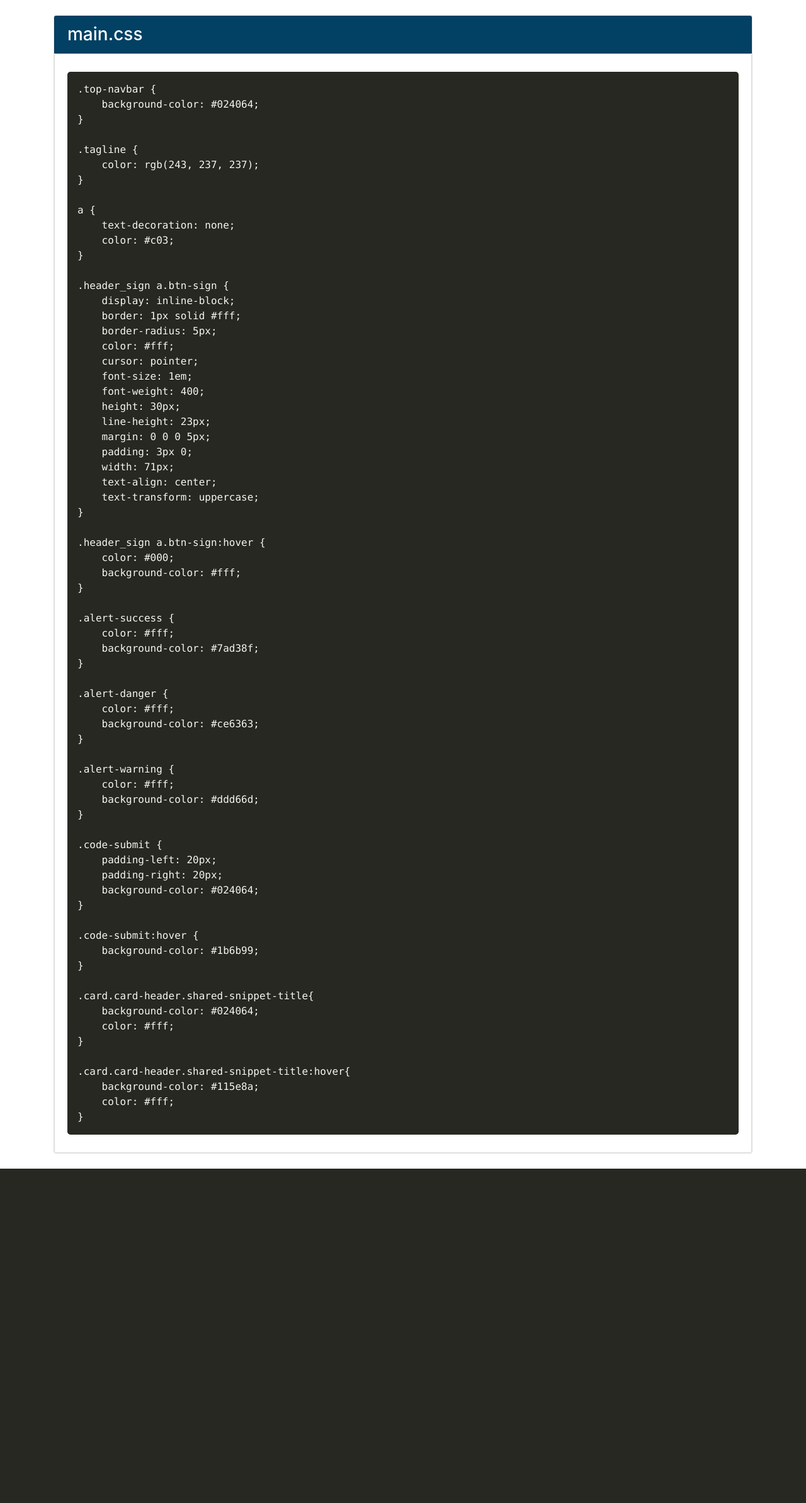
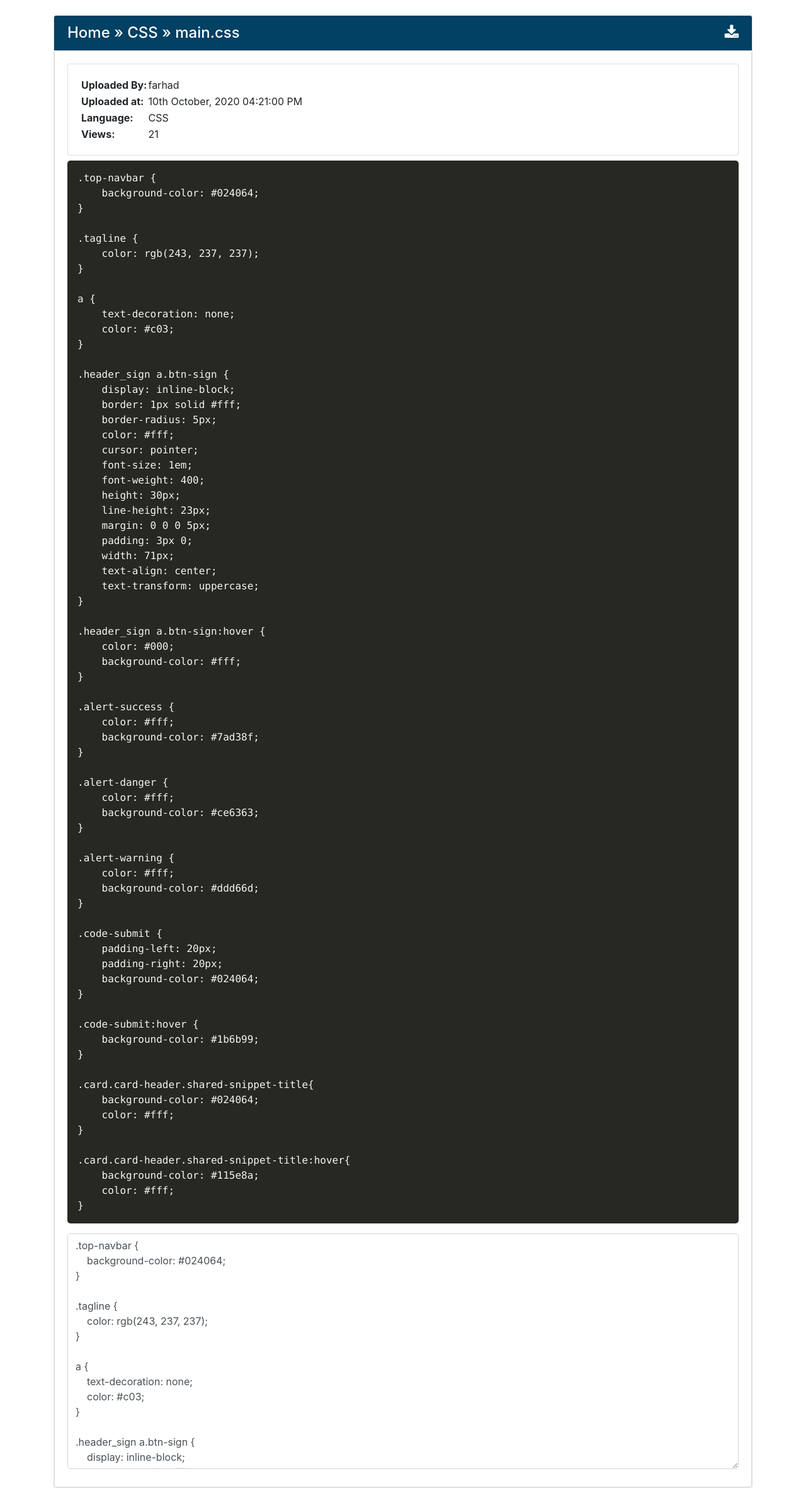
Before and after one commit to farhad0085/Django-Code-Sharing-App, a Django app: page /code/5/ in a window 1280 px wide. Shown: the part 56-2443 px from the top of the page at 63% size. Before the commit the page ends 1912 px from the top, so only its background shows below. Run offline with Django 3.2, Linux system fonts and the light colour scheme; data comes from the database, SQL or seed files in the repository; both versions use the stored data as it was after the commit; some libraries are stand-ins or nearby versions.

Commit message:
code page

```diff
--- a/codes/static/main.css
+++ b/codes/static/main.css
@@ -9,6 +9,11 @@
 a {
     text-decoration: none;
     color: #c03;
+}
+
+.card-link.breadcumb a {
+    text-decoration: none;
+    color: white;
 }
 
 .header_sign a.btn-sign {
@@ -67,3 +72,10 @@ a {
     background-color: #115e8a;
     color: #fff;
 }
+
+
+/* remove scrollbar from textarea */
+
+.noscroll::-webkit-scrollbar {
+    display: none;
+}
--- a/codes/templates/codes/code_page.html
+++ b/codes/templates/codes/code_page.html
@@ -7,10 +7,35 @@
 {% block content %}
 <div class="card my-4">
     <div class="card card-header shared-snippet-title" style="padding-bottom: 0px !important">
-        <h3 class="card-title">{{code.snippet_title}}</h3>
+        <h4 class="card-title card-link breadcumb"><a href="{% url 'home' %}">Home</a> &raquo; <a
+                href="{% url 'home' %}">{{code.language.name}}</a> &raquo; {{code.snippet_title}} <span
+                class="float-right"><i class="fa fa-download" aria-hidden="true"></i></span></h4>
     </div>
     <div class="card card-body">
-        <pre><code class="language-python">{{ code.snippet_body }}</code></pre>
+        <div class="card">
+            <div class="card-body">
+                <table>
+                    <tr>
+                        <td><b>Uploaded By:</b></td>
+                        <td>{{code.author}}</td>
+                    </tr>
+                    <tr>
+                        <td><b>Uploaded at:</b></td>
+                        <td>{{code.created_utc|date:"dS F, Y h:i:s A"}}</td>
+                    </tr>
+                    <tr>
+                        <td><b>Language:</b></td>
+                        <td>{{code.language.name}}</td>
+                    </tr>
+                    <tr>
+                        <td><b>Views:</b></td>
+                        <td>{{code.total_views}}</td>
+                    </tr>
+                </table>
+            </div>
+        </div>
+        <pre><code class="language-html">{{ code.snippet_body }}</code></pre>
+        <textarea class="form-control noscroll my-2" rows="15">{{ code.snippet_body }}</textarea>
     </div>
 </div>
 {% endblock content %}
```
Also changed, not shown: db.sqlite3.
